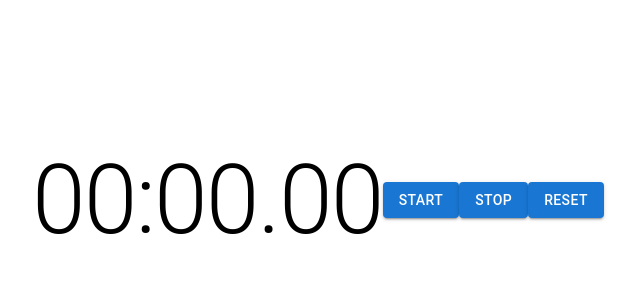
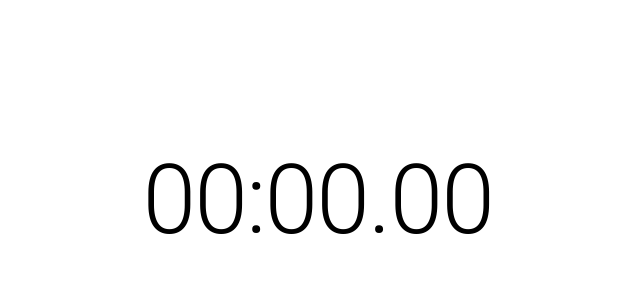
Before and after one commit to cjols/OCT, a React (Create React App) app: page / in a window 1280 px wide. Shown: the top 300 px of the page, without its empty margins (322-962 px from the left). Built offline with nearby package versions, Linux system fonts and the light colour scheme.

Commit message:
Remove buttons

```diff
--- a/src/Components/Timer/Timer.tsx
+++ b/src/Components/Timer/Timer.tsx
@@ -1,7 +1,6 @@
 import React, { useEffect, useState, useCallback, useRef } from "react";
 import "./Timer.css";
 import { Typography } from '@mui/material';
-import { Button } from '@mui/material';
 
 export type TimerProps = {
 
@@ -35,11 +34,6 @@ const Timer = (props: TimerProps) => {
         setTime(Math.floor(elapsedTimeRef.current))
         requestRef.current = requestAnimationFrame(updateTimer)
     }, [])
-
-    const handleReset = () => {
-        setIsActive(false)
-        setTime(0)
-    }
 
     const handleKeyDown = useCallback((event: KeyboardEvent) => {
         if (event.code === 'Space') {
@@ -107,17 +101,6 @@ const Timer = (props: TimerProps) => {
                     {formatTime(time)}
                 </p>
             </Typography>
-            <div className="buttons">
-                <Button variant={"contained"} onClick={startTimer}>
-                    {"Start"}
-                </Button>
-                <Button variant={"contained"} onClick={stopTimer}>
-                    {"Stop"}
-                </Button>
-                <Button variant={"contained"} onClick={handleReset}>
-                    Reset
-                </Button>
-            </div>
         </>
     );
 };
```
